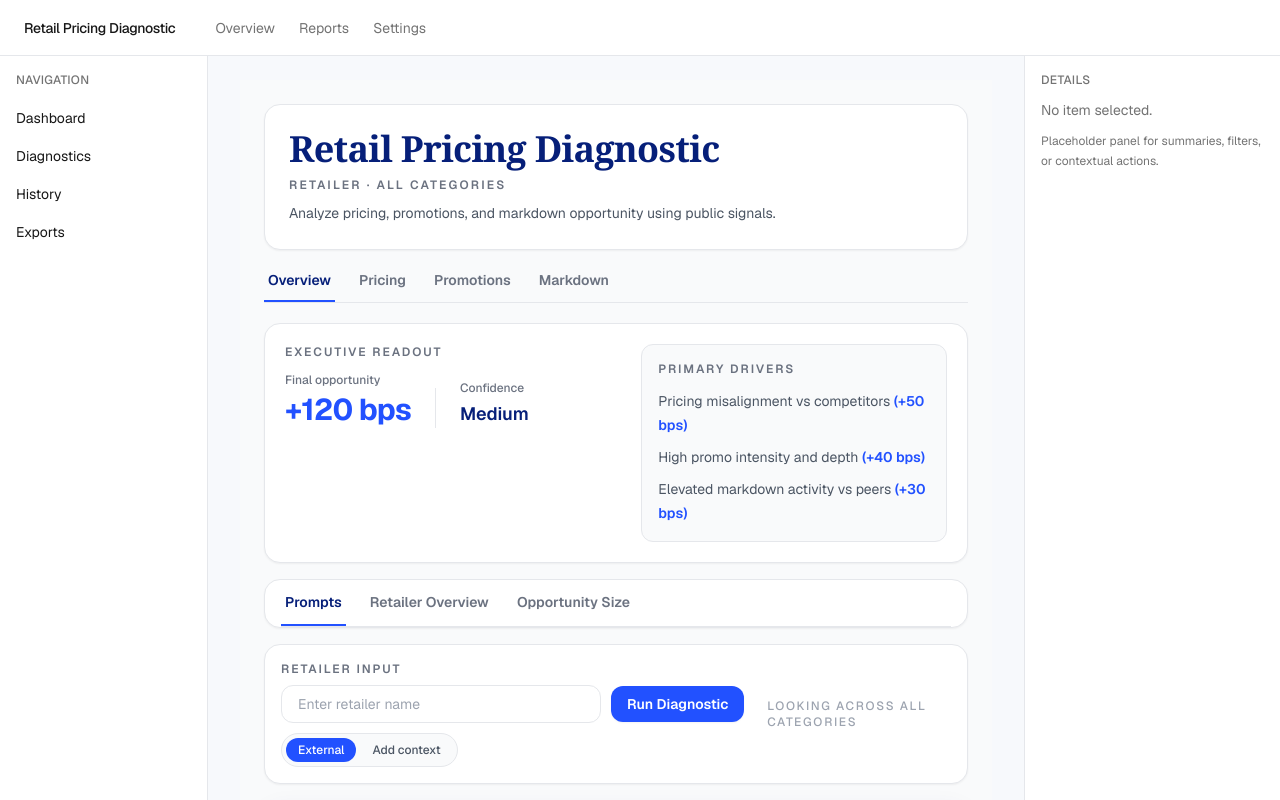
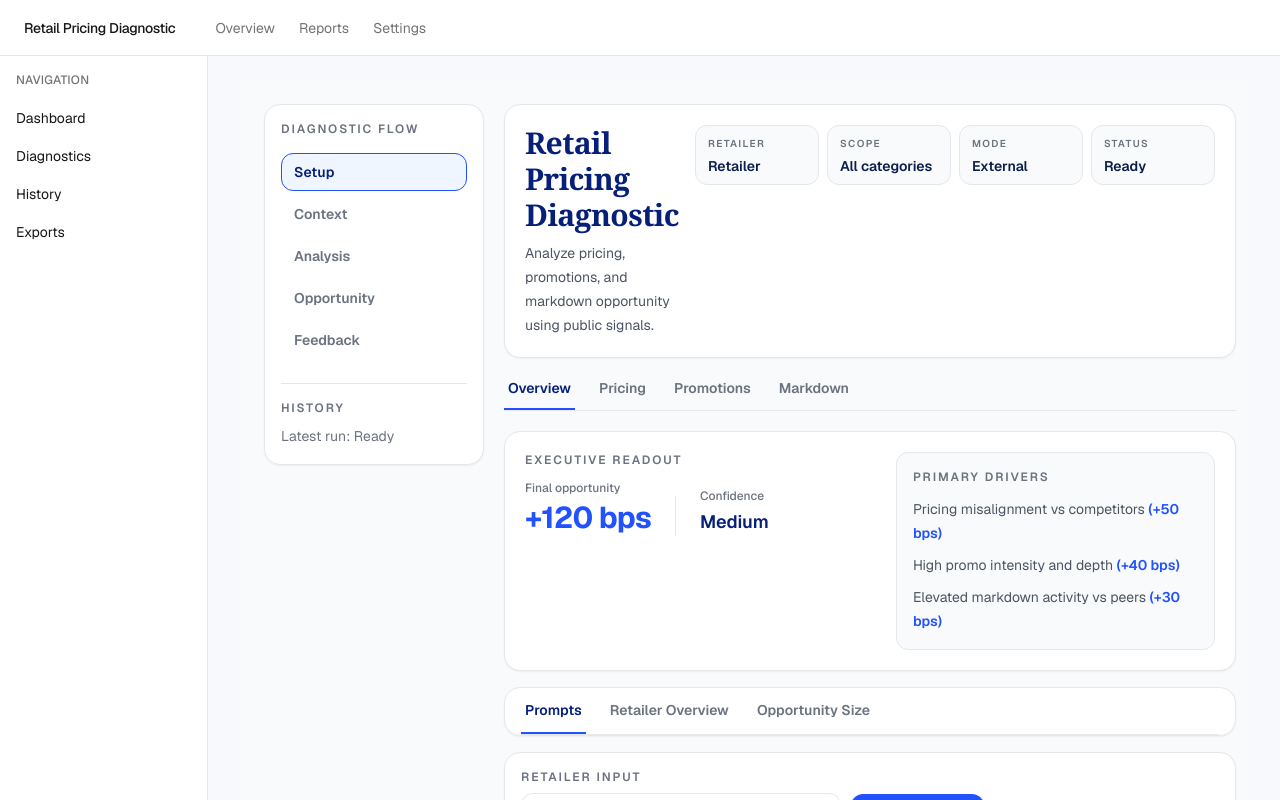
Before and after one commit to jkurth92/retail-pricing-diagnostic, a Next.js app: page / in a window 1280 px wide. Shown: the top 800 px of the page. Built offline with nearby package versions, Linux system fonts and the light colour scheme.

Commit message:
Refactor page layout by removing RightPanel, enhancing the main content structure, and introducing a workflow step indicator for improved navigation and user experience

```diff
--- a/app/page.tsx
+++ b/app/page.tsx
@@ -92,19 +92,88 @@ const opportunity = estimateOpportunity(mockInputs);
   },
 ];
 
+  const activeWorkflowStep =
+    activeTab !== "overview"
+      ? "Analysis"
+      : activeOverviewTab === "retailer"
+        ? "Context"
+        : activeOverviewTab === "opportunity"
+          ? "Opportunity"
+          : feedbackRating || feedbackLever || feedbackNotes
+            ? "Feedback"
+            : "Setup";
+
   return (
     <div className="min-h-screen bg-gray-50 px-6 py-6 text-[var(--ui-text)]">
       <div className="mx-auto max-w-[1200px] space-y-5">
-      <header className="rounded-2xl border border-gray-200 bg-white p-6 shadow-sm">
-  <h1 className="brand-heading text-4xl font-bold tracking-tight text-[var(--ui-navy)]">
+        <div className="grid gap-5 lg:grid-cols-[220px_1fr]">
+          <aside className="h-fit rounded-2xl border border-gray-200 bg-white p-4 shadow-sm">
+            <p className="text-xs font-semibold uppercase tracking-[0.16em] text-gray-500">
+              Diagnostic Flow
+            </p>
+            <div className="mt-4 space-y-1">
+              {["Setup", "Context", "Analysis", "Opportunity", "Feedback"].map(
+                (step) => (
+                  <div
+                    key={step}
+                    className={`rounded-xl border px-3 py-2 text-sm font-semibold transition ${
+                      activeWorkflowStep === step
+                        ? "border-[var(--ui-blue)] bg-blue-50 text-[var(--ui-navy)]"
+                        : "border-transparent text-gray-500"
+                    }`}
+                  >
+                    {step}
+                  </div>
+                )
+              )}
+            </div>
+
+            <div className="mt-6 border-t border-gray-200 pt-4">
+              <p className="text-xs font-semibold uppercase tracking-[0.16em] text-gray-500">
+                History
+              </p>
+              <p className="mt-2 text-sm leading-6 text-gray-500">
+                Latest run: {isLoading ? "In progress" : "Ready"}
+              </p>
+            </div>
+          </aside>
+
+          <main className="space-y-5">
+            <header className="rounded-2xl border border-gray-200 bg-white p-5 shadow-sm">
+              <div className="flex flex-col gap-4 lg:flex-row lg:items-start lg:justify-between">
+                <div>
+                  <h1 className="brand-heading text-3xl font-bold tracking-tight text-[var(--ui-navy)]">
                     Retail Pricing Diagnostic
                   </h1>
-<p className="mt-2 text-xs font-semibold uppercase tracking-[0.18em] text-gray-500">
-  {selectedRetailer} · All categories
-</p>
                   <p className="mt-2 max-w-3xl text-sm leading-6 text-gray-600">
                     Analyze pricing, promotions, and markdown opportunity using public signals.
                   </p>
+                </div>
+
+                <div className="grid grid-cols-2 gap-2 text-sm text-gray-600 sm:grid-cols-4 lg:min-w-[520px]">
+                  {[
+                    { label: "Retailer", value: selectedRetailer },
+                    { label: "Scope", value: "All categories" },
+                    {
+                      label: "Mode",
+                      value: analysisMode === "hybrid" ? "With client data" : "External",
+                    },
+                    { label: "Status", value: isLoading ? "Running" : "Ready" },
+                  ].map((item) => (
+                    <div
+                      key={item.label}
+                      className="rounded-xl border border-gray-200 bg-gray-50 px-3 py-2"
+                    >
+                      <p className="text-[10px] font-semibold uppercase tracking-[0.14em] text-gray-500">
+                        {item.label}
+                      </p>
+                      <p className="mt-0.5 truncate font-semibold text-[var(--ui-text)]">
+                        {item.value}
+                      </p>
+                    </div>
+                  ))}
+                </div>
+              </div>
             </header>
 
             <div className="flex gap-5 border-b border-gray-200">
@@ -550,6 +619,8 @@ const opportunity = estimateOpportunity(mockInputs);
           </section>
         </div>
       )}
+          </main>
+        </div>
       </div>
     </div>
   );
--- a/components/AppShell.tsx
+++ b/components/AppShell.tsx
@@ -1,5 +1,4 @@
 import type { ReactNode } from "react";
-import { RightPanel } from "@/components/RightPanel";
 import { Sidebar } from "@/components/Sidebar";
 import { TopNav } from "@/components/TopNav";
 
@@ -14,7 +13,6 @@ export function AppShell({ children }: AppShellProps) {
       <div className="flex min-h-0 flex-1">
         <Sidebar />
         <main className="min-w-0 flex-1 overflow-auto px-8 py-6">{children}</main>
-        <RightPanel />
       </div>
     </div>
   );
--- a/components/RightPanel.tsx
+++ /dev/null
@@ -1,15 +0,0 @@
-export function RightPanel() {
-  return (
-    <aside className="flex w-64 shrink-0 flex-col border-l border-[var(--border)] bg-[var(--surface)] py-4">
-      <p className="px-4 pb-3 text-xs font-medium uppercase tracking-wide text-[var(--text-muted)]">
-        Details
-      </p>
-      <div className="flex flex-1 flex-col gap-3 px-4 text-sm text-[var(--text-muted)]">
-        <p>No item selected.</p>
-        <p className="text-xs leading-relaxed">
-          Placeholder panel for summaries, filters, or contextual actions.
-        </p>
-      </div>
-    </aside>
-  );
-}
```
Lines whose indentation alone changed are shown as unchanged.
